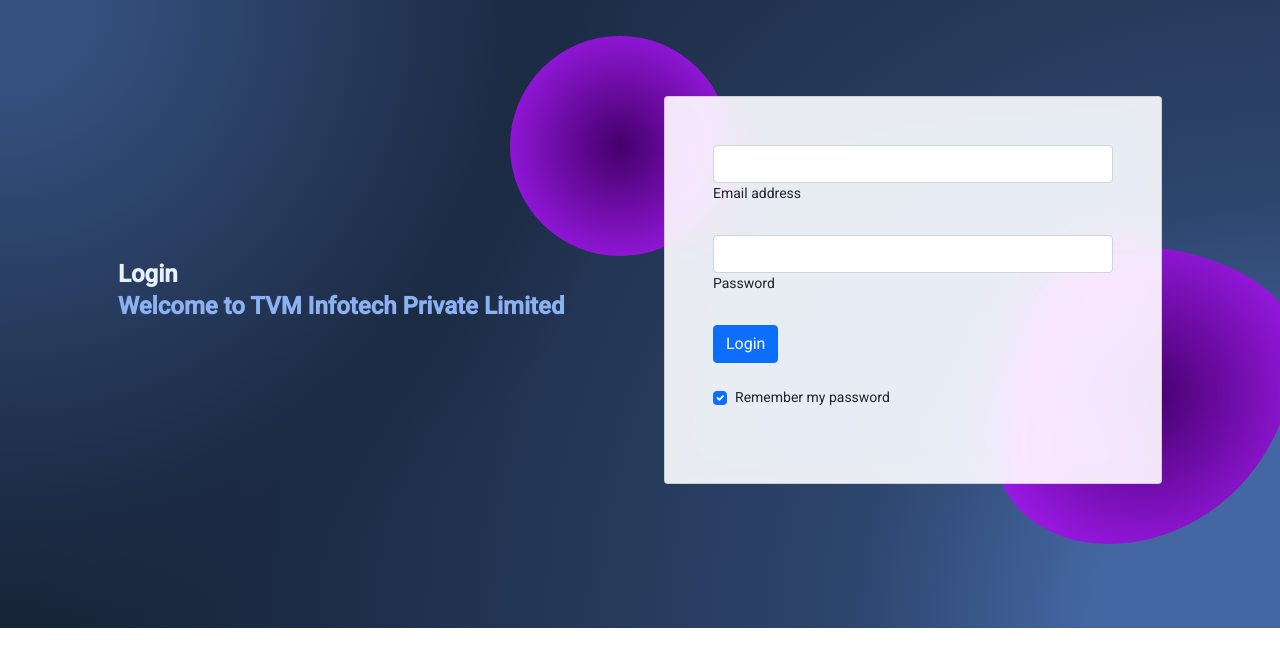
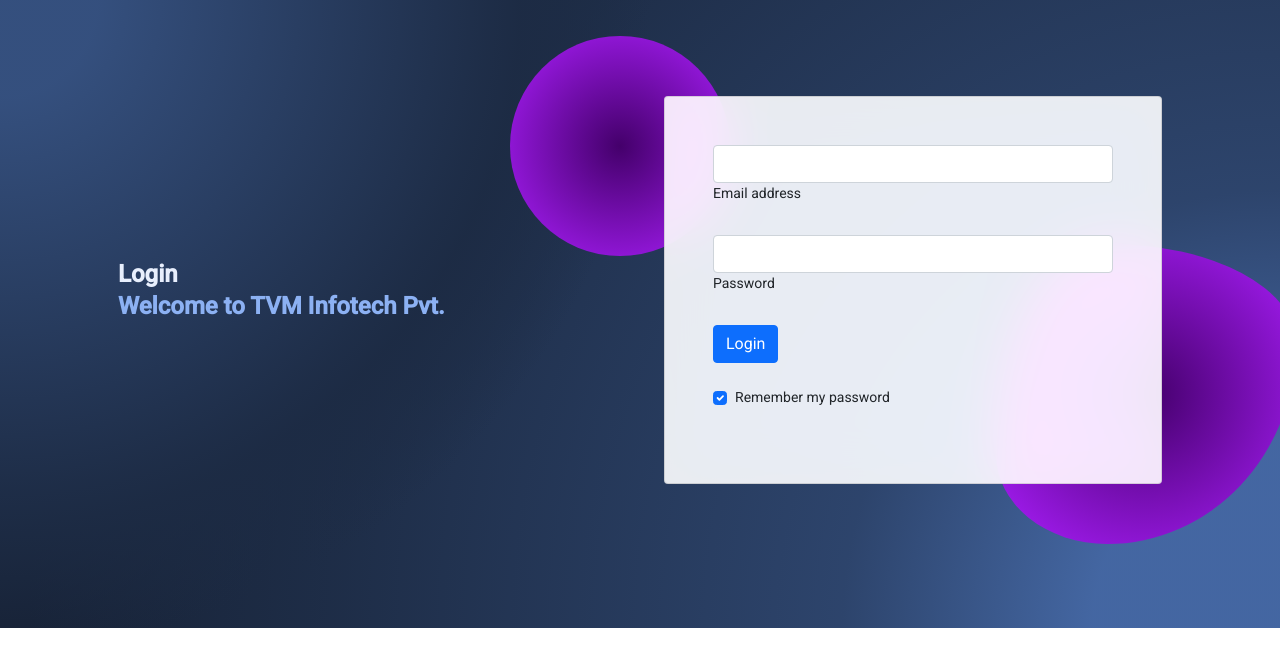
Before and after one commit to TVMTASK/EMS-TVM, an Angular app in the folder EMS/: page /login in a window 1280 px wide. Shown: the top 666 px of the page. Built offline with nearby package versions, Linux system fonts and the light colour scheme.

Commit message:
header changed

```diff
--- a/EMS/src/login/login/login.component.html
+++ b/EMS/src/login/login/login.component.html
@@ -5,7 +5,7 @@
       <div class="col-lg-6 mb-5 mb-lg-0" style="z-index: 10">
         <h1 class="my-5 display-5 fw-bold ls-tight" style="color: hsl(218, 81%, 95%)">
           Login <br />
-          <span style="color: hsl(218, 81%, 75%)">Welcome to TVM Infotech Private Limited</span>
+          <span style="color: hsl(218, 81%, 75%)">Welcome to TVM Infotech Pvt.</span>
         </h1>
         <p class="mb-4 opacity-70" style="color: hsl(218, 81%, 85%)">
 
```
